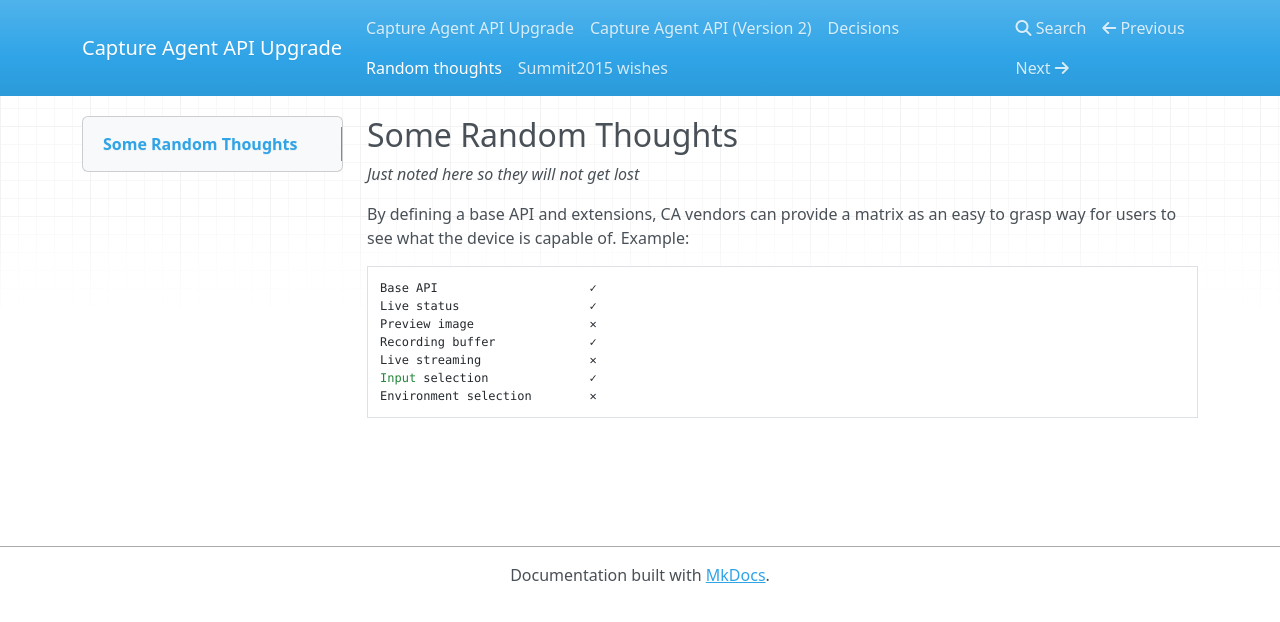
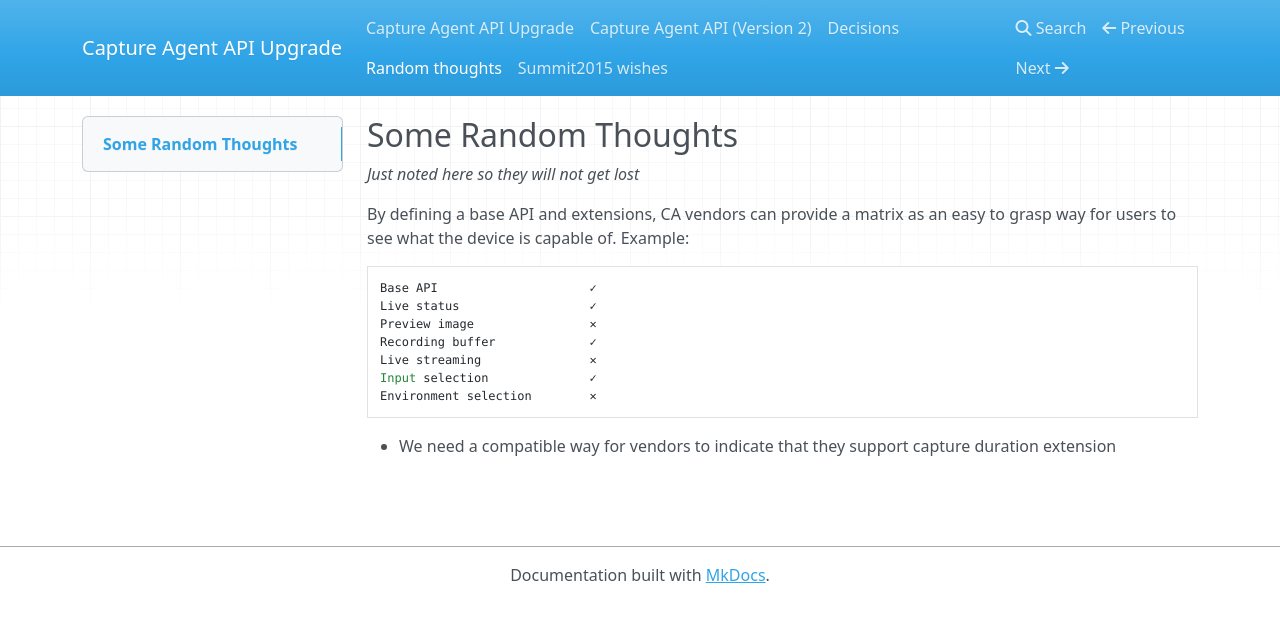
Before and after one commit to opencast/capture-agent-api-upgrade, an MkDocs documentation site: the page built from docs/random-thoughts.md, in a window 1280 px wide. Shown: the top 622 px of the page. Built offline with MkDocs 1.6.1, drawn with Linux system fonts in a browser that asks for light colours; nearby versions of some CDN libraries.

Commit message:
More random thoughts

```diff
--- a/docs/random-thoughts.md
+++ b/docs/random-thoughts.md
@@ -12,3 +12,7 @@ easy to grasp way for users to see what the device is capable of. Example:
     Live streaming               ✕
     Input selection              ✓
     Environment selection        ✕
+
+
+
+- We need a compatible way for vendors to indicate that they support capture duration extension
```
